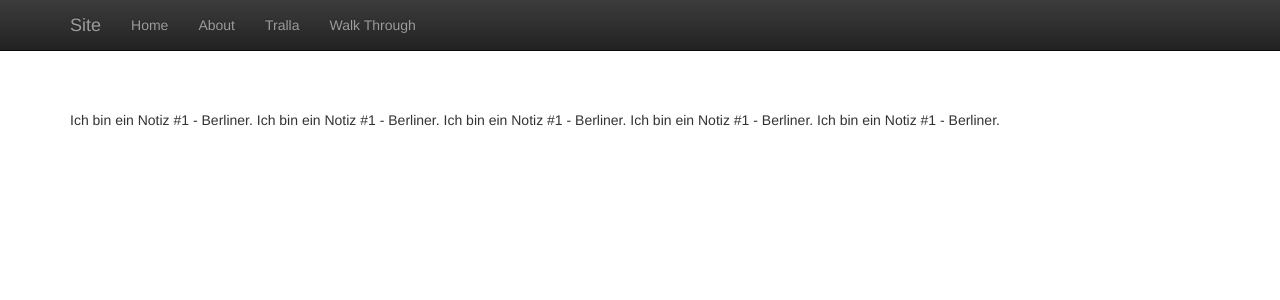
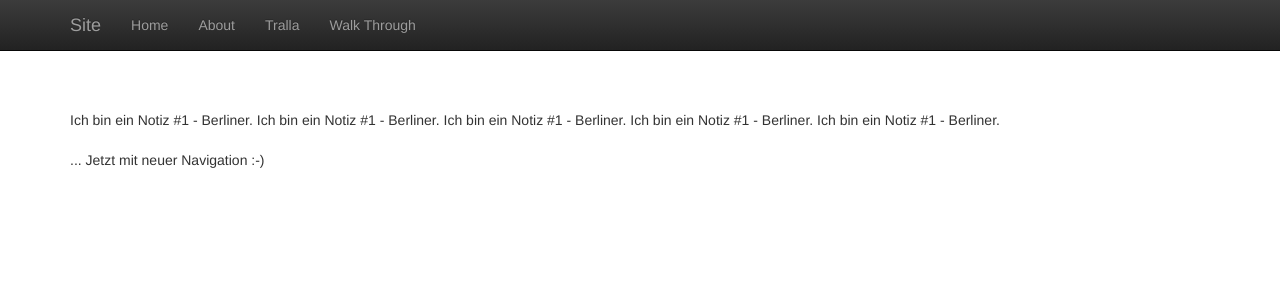
Before and after one commit to oschettler/everid-site1, a Jekyll site: the page built from about.html, in a window 1280 px wide. Shown: the top 300 px of the page. Built offline with Jekyll 4.4.1, drawn with Linux system fonts in a browser that asks for light colours; nearby versions of some CDN libraries.

Commit message:
save about.html

```diff
--- a/about.html
+++ b/about.html
@@ -5,4 +5,6 @@ tags: multiple keywords
 ---
 <div><span>Ich bin ein Notiz #1 - Berliner. </span><span>Ich bin ein Notiz #1 - Berliner. </span><span>Ich bin ein Notiz #1 - Berliner. </span><span>Ich bin ein Notiz #1 - Berliner. </span><span>Ich bin ein Notiz #1 - Berliner. </span></div>
 <div><span><br clear="none"/></span></div>
-<div/>
+<div><span>... Jetzt mit neuer Navigation :-)</span></div>
+<div><span><br clear="none"/></span></div>
+<div><br clear="none"/></div>
```
